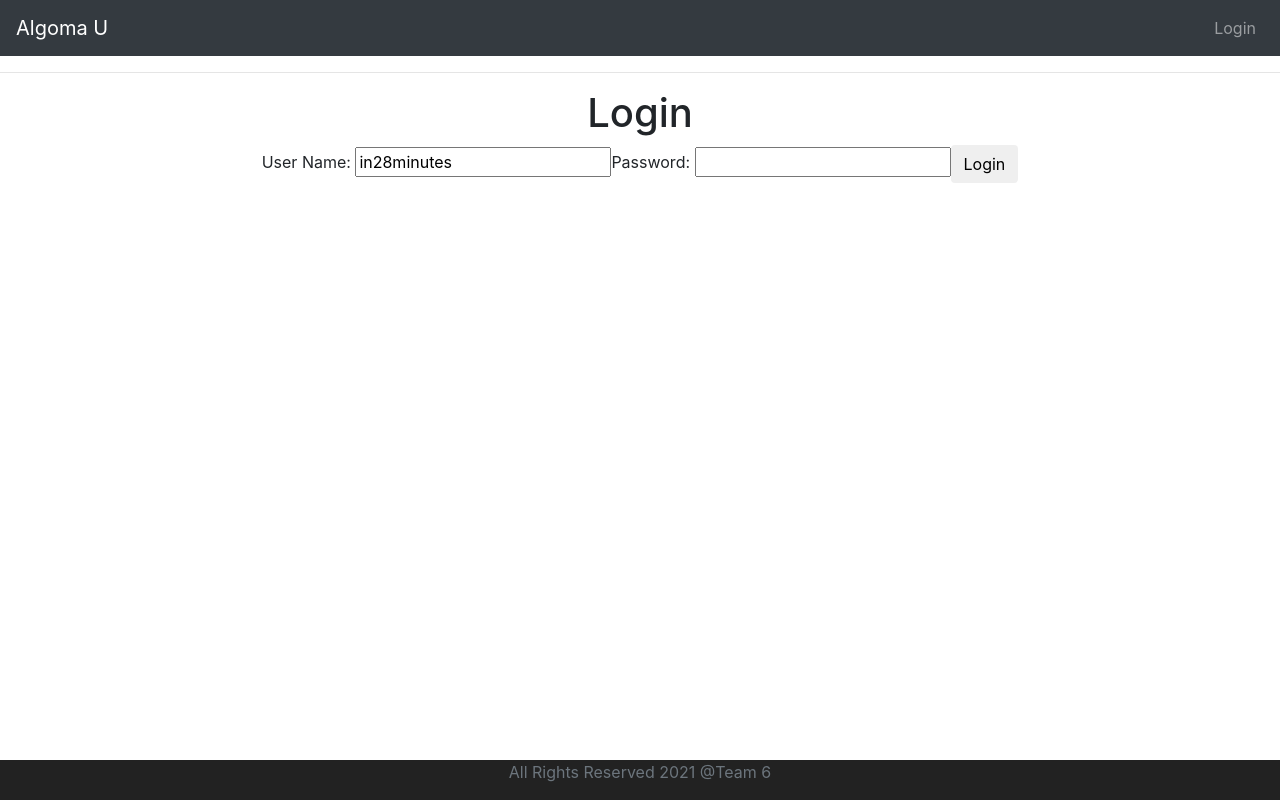
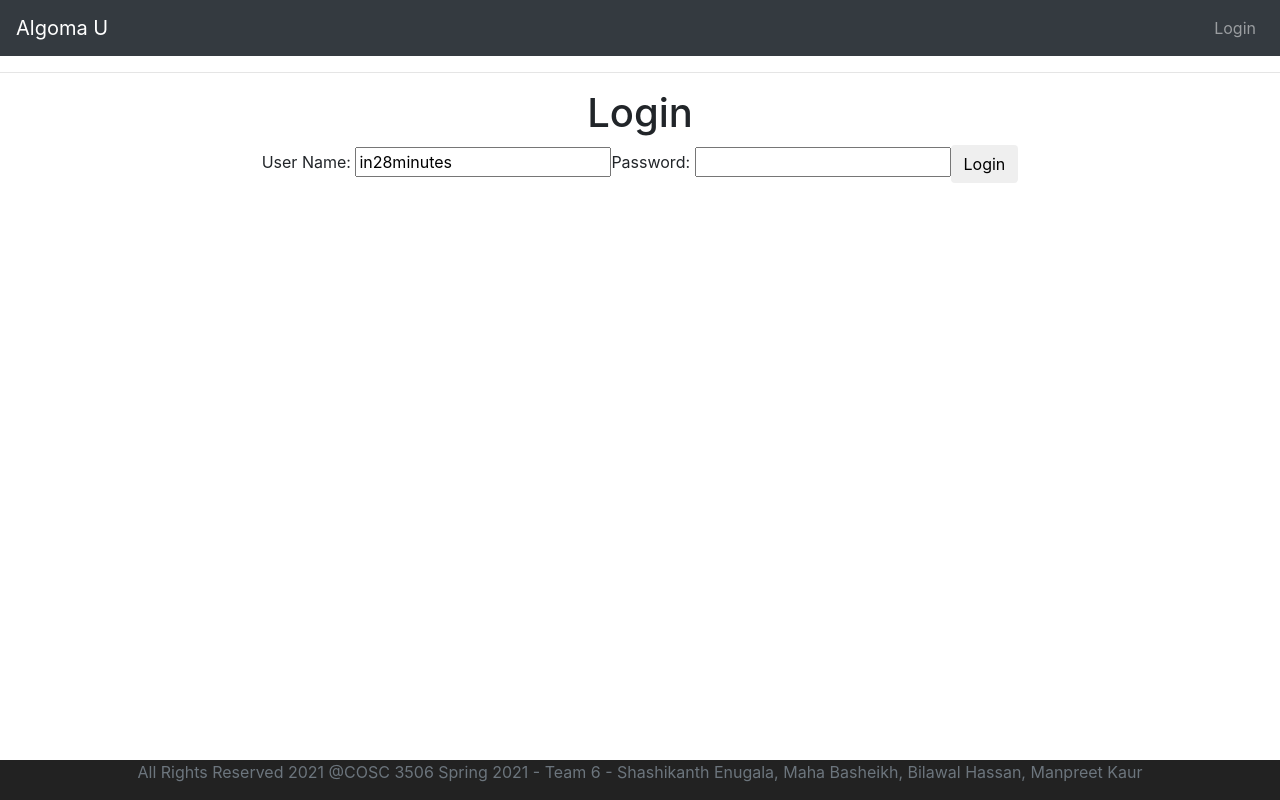
Before and after one commit to MahaSMB/ears, a React (Create React App) app: page / in a window 1280 px wide. Built offline with nearby package versions, Linux system fonts and the light colour scheme.

Commit message:
made some changes

```diff
--- a/src/components/ears/FooterComponent.jsx
+++ b/src/components/ears/FooterComponent.jsx
@@ -4,7 +4,7 @@ class FooterComponent extends Component {
     render() {
         return (
               <footer className="footer">
-                  <span className="text-muted">All Rights Reserved 2021 @Team 6</span>
+                  <span className="text-muted">All Rights Reserved 2021 @COSC 3506 Spring 2021 - Team 6 - Shashikanth Enugala, Maha Basheikh, Bilawal Hassan, Manpreet Kaur</span>
               </footer>
         )
     }
--- a/src/components/ears/WelcomeComponent.jsx
+++ b/src/components/ears/WelcomeComponent.jsx
@@ -6,7 +6,7 @@ class WelcomeComponent extends Component {
         return <>
             <h1>Welcome!</h1>
             <div className="container">
-                Welcome {this.props.match.params.name}. You can manage your todos <Link to="/listApplicants">here</Link>.
+                Welcome {this.props.match.params.name}. You can manage the list of applicants <Link to="/listApplicants">here</Link>.
             </div>
         </>
     }
```
